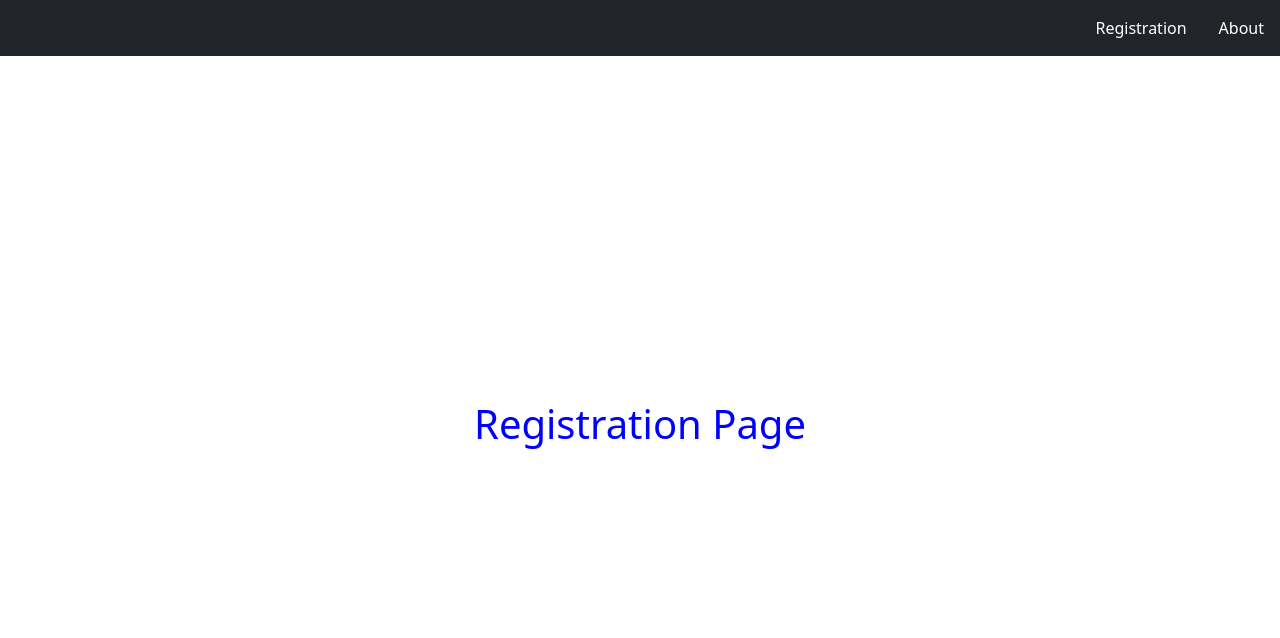
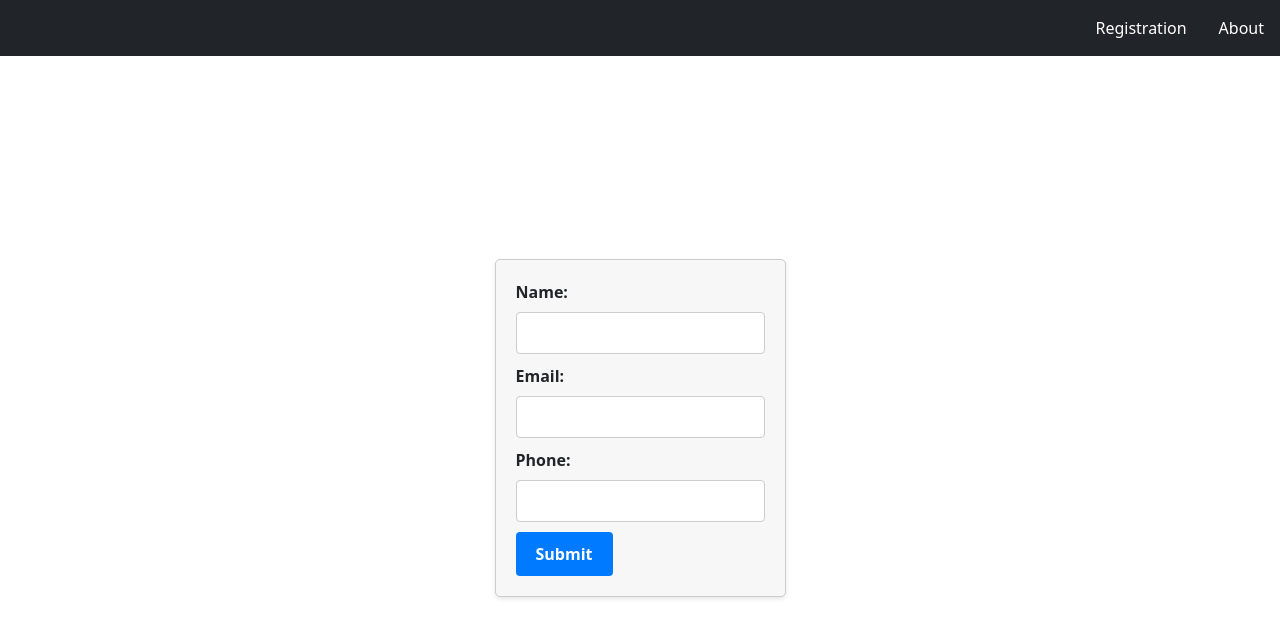
Before and after one commit to MatijaKocevar/vue-Js-frodx, a Vue app: page /#/registration in a window 1280 px wide. Shown: the top 638 px of the page. Built offline with nearby package versions, Linux system fonts and the light colour scheme.

Commit message:
Add RegistrationForm component

```diff
--- /dev/null
+++ b/src/components/RegistrationForm/RegistrationForm.vue
@@ -0,0 +1,69 @@
+<template>
+  <div class="registration-form">
+    <form @submit.prevent="handleSubmit">
+      <InputField
+        id="name"
+        v-model="formData.name"
+        label="Name"
+        type="text"
+        :is-required="true"
+        error-message="Name is required."
+        @input="handleNameInput"
+      />
+      <InputField
+        id="email"
+        v-model="formData.email"
+        label="Email"
+        type="email"
+        :is-required="true"
+        error-message="Email is required."
+        @input="handleEmailInput"
+      />
+      <InputField
+        id="phone"
+        v-model="formData.phone"
+        label="Phone"
+        type="tel"
+        :is-required="true"
+        error-message="Phone is required."
+        @input="handlePhoneInput"
+      />
+      <button type="submit">Submit</button>
+    </form>
+  </div>
+</template>
+
+<script>
+  import InputField from '../InputField/InputField.vue'
+
+  export default {
+    components: {
+      InputField
+    },
+    data() {
+      return {
+        formData: {
+          name: '',
+          email: '',
+          phone: ''
+        }
+      }
+    },
+    methods: {
+      handleSubmit() {
+        console.log(this.formData)
+      },
+      handleNameInput(value) {
+        this.formData.name = value
+      },
+      handleEmailInput(value) {
+        this.formData.email = value
+      },
+      handlePhoneInput(value) {
+        this.formData.phone = value
+      }
+    }
+  }
+</script>
+
+<style src="./RegistrationFormStyle.scss" scoped />
--- /dev/null
+++ b/src/components/RegistrationForm/RegistrationFormStyle.scss
@@ -0,0 +1,29 @@
+.registration-form {
+  max-width: 400px;
+  margin: 0 auto;
+  padding: 20px;
+  background-color: #f7f7f7;
+  border: 1px solid #ccc;
+  border-radius: 5px;
+  box-shadow: 0 2px 4px rgba(0, 0, 0, 0.1);
+}
+
+.registration-form button {
+  background-color: #007bff;
+  color: #fff;
+  padding: 10px 20px;
+  border: none;
+  border-radius: 4px;
+  cursor: pointer;
+  font-weight: bold;
+}
+
+.registration-form button:hover {
+  background-color: #0056b3;
+}
+
+@media screen and (max-width: 600px) {
+  .registration-form {
+    max-width: 100%;
+  }
+}
--- a/src/views/RegistrationPage/RegistrationPage.vue
+++ b/src/views/RegistrationPage/RegistrationPage.vue
@@ -1,7 +1,17 @@
 <template>
   <div class="registration-page">
-    <h1 class="title">Registration Page</h1>
+    <RegistrationForm />
   </div>
 </template>
 
+<script>
+  import RegistrationForm from '../../components/RegistrationForm/RegistrationForm.vue'
+
+  export default {
+    components: {
+      RegistrationForm
+    }
+  }
+</script>
+
 <style lang="scss" src="./RegistrationPageStyle.scss" scoped></style>
```
